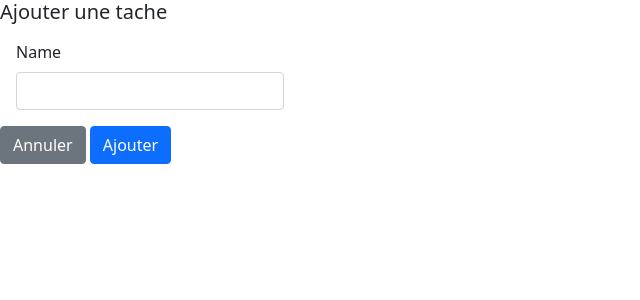
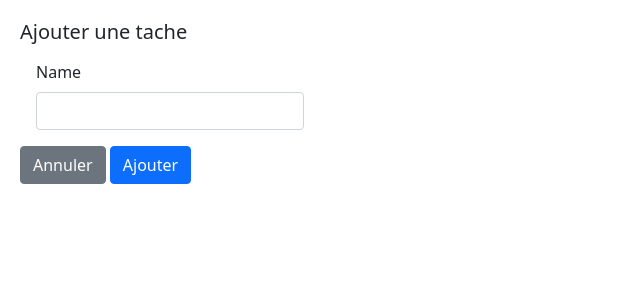
Before and after one commit to lutinelle/christelle_diss_todolist, a Symfony app: template templates/task/addTask.html.twig in a window 1280 px wide. Shown: the top 300 px of the page, without its empty margins (0-640 px from the left). Run offline with Twig, Linux system fonts and the light colour scheme; the template is opened without the code that fills it, so the values that code supplies are empty; form fields are guessed from the names that the template uses; some libraries are stand-ins or nearby versions.

Commit message:
add margin to form pages

```diff
--- a/public/css/style.css
+++ b/public/css/style.css
@@ -1,6 +1,6 @@
 .form{
-    width: 300px
-
+    width: 300px;
+    margin: 20px;
 }
 
 .task{
```
